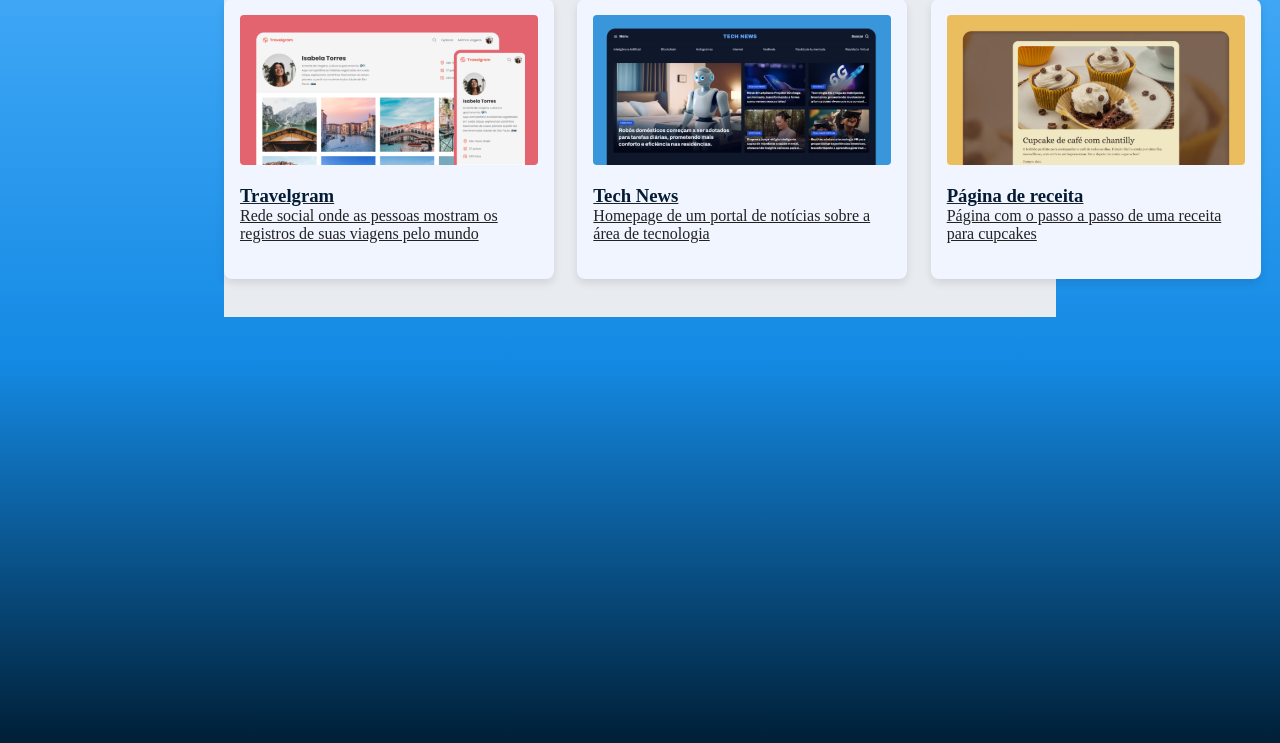
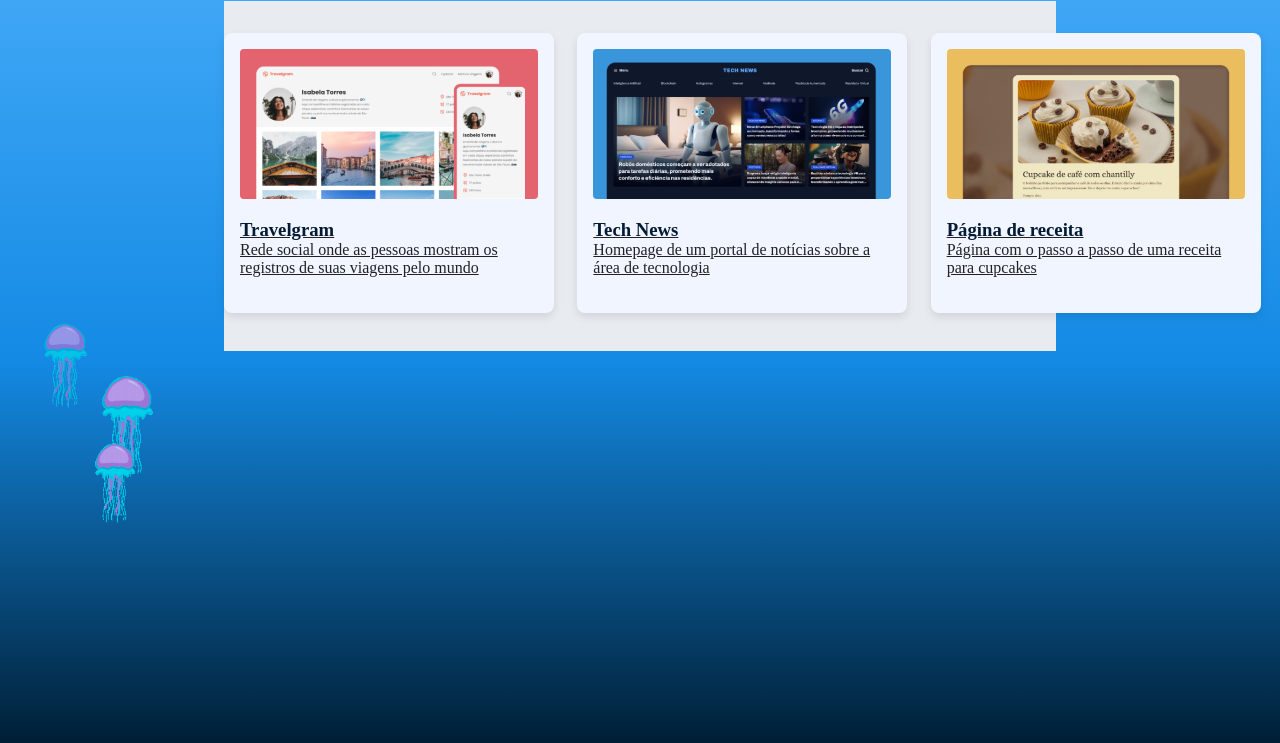
Before and after one commit to isrique9/rocket_project, a Flask app: page / in a window 1280 px wide. Shown: the part 1014-1757 px from the top of the page. Run offline with Flask 3, Linux system fonts and the light colour scheme; some web fonts are replaced.

Commit message:
:sparkles::lipstick: FEAT: Animações adicionais a aplicação.

```diff
--- a/src/app/static/css/home_style/first_template/animations.css
+++ b/src/app/static/css/home_style/first_template/animations.css
@@ -64,15 +64,15 @@ section .wave.wave4 {
 /* 🛳️ Navio */
 .boat-wrapper {
   position: absolute;
-  bottom: -50px;
-  left: 50%;
+  bottom: -30px;
+  left: 20%;
   transform: translateX(-50%);
   z-index: 999;
 }
 
 /* Rest of your CSS */
 .boat {
-  width: 500px;
+  width: 400px;
   animation: boatFloat 3s ease-in-out infinite;
   transform-origin: center bottom;
 }
--- a/src/app/static/css/home_style/second_template/animations.css
+++ b/src/app/static/css/home_style/second_template/animations.css
@@ -256,3 +256,34 @@
     transform: translatey(0);
   }
 }
+
+/* Carangueijo */
+#crab-gif {
+  height: 80px;
+  width: auto;
+  margin-bottom: -50px;
+  margin-left: -70%;
+}
+
+/* Água-viva */
+#jelly-fish-gif {
+  height: 100px;
+  width: auto;
+  margin-left: -20%;
+  opacity: 0.8 !important;
+  margin-bottom: -50px;
+}
+
+#jelly-fish-gif-two {
+  height: 120px;
+  width: auto;
+  margin-left: -15%;
+  margin-bottom: -50px;
+}
+
+#jelly-fish-gif-three {
+  height: 95px;
+  width: auto;
+  margin-left: -15%;
+  margin-bottom: -10px;
+}
--- a/src/app/static/css/home_style/second_template/components.css
+++ b/src/app/static/css/home_style/second_template/components.css
@@ -67,7 +67,7 @@
   transform: rotate(30deg);
   bottom: -80px;
   left: -30px;
-  z-index: 1000;
+  z-index: 960;
 }
 
 #coral-reefs-img-right {
@@ -77,7 +77,7 @@
   width: auto;
   height: 280px;
   transform: rotate(310deg);
-  z-index: 1000;
+  z-index: 960;
 }
 
 #coral-reefs-img-right-two {
@@ -87,7 +87,7 @@
   width: auto;
   height: 280px;
   transform: rotate(350deg);
-  z-index: 1000;
+  z-index: 960;
 }
 
 #coral-reefs-img-left-two {
@@ -99,5 +99,5 @@
   height: 210px;
   transform: rotate(340deg);
   bottom: -80px;
-  z-index: 1000;
+  z-index: 960;
 }
--- a/src/app/static/js/first.js
+++ b/src/app/static/js/first.js
@@ -72,9 +72,15 @@ document.addEventListener("DOMContentLoaded", () => {
   // SCROLL BUTTON FUNCTIONALITY
   const scrollBtn = document.getElementById('scrollToSecond');
   const targetSection = document.getElementById('project-sections');
+
   if (scrollBtn && targetSection) {
-    scrollBtn.addEventListener('click', function() {
-      targetSection.scrollIntoView({ behavior: 'smooth' });
+    scrollBtn.addEventListener('click', function () {
+      const offset = 90;
+      const sectionTop = targetSection.getBoundingClientRect().top + window.pageYOffset;
+      window.scrollTo({
+        top: sectionTop + offset,
+        behavior: 'smooth'
+      });
     });
   }
 });
--- a/src/app/templates/partials/projects.html
+++ b/src/app/templates/partials/projects.html
@@ -4,6 +4,7 @@
 
 <section class="projects-section" id="project-sections">
   <div class="card-text">
+    <img src="{{ url_for('static', filename='assets/Crab.gif') }}" id="crab-gif" class="corner-gif" alt="GIF caragueijo gente boa">
     <h2>Meu trabalho</h2>
     <h1>Veja os projetos em destaque</h1>
   </div>
@@ -28,6 +29,11 @@
         <p>Página com o passo a passo de uma receita para cupcakes</p>
       </a>
     </div>
+
+    <!-- Água-viva -->
+    <img src="{{ url_for('static', filename='assets/Jellyfish.gif') }}" id="jelly-fish-gif" class="corner-gif" alt="GIF água-viva">
+    <img src="{{ url_for('static', filename='assets/Jellyfish.gif') }}" id="jelly-fish-gif-two" class="corner-gif" alt="GIF água-viva">
+    <img src="{{ url_for('static', filename='assets/Jellyfish.gif') }}" id="jelly-fish-gif-three" class="corner-gif" alt="GIF água-viva">
 
     <!-- Algas Esquerda -->
     <img src="{{ url_for('static', filename='assets/Seaweed.gif') }}" id="corner-gif-left" class="corner-gif left-corner" alt="GIF canto esquerdo">
```
